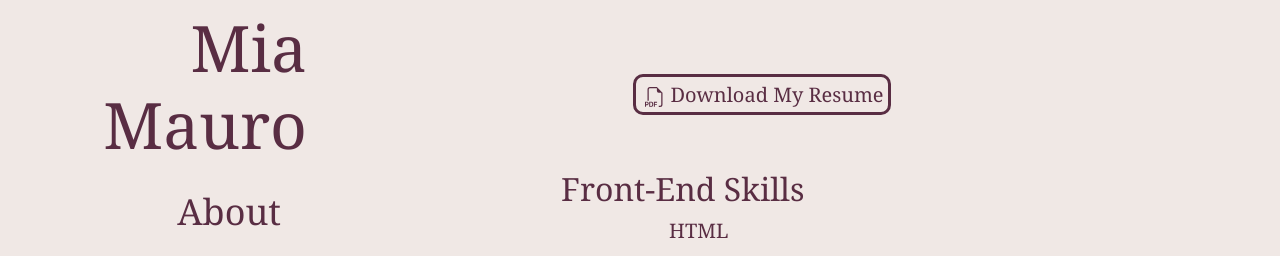
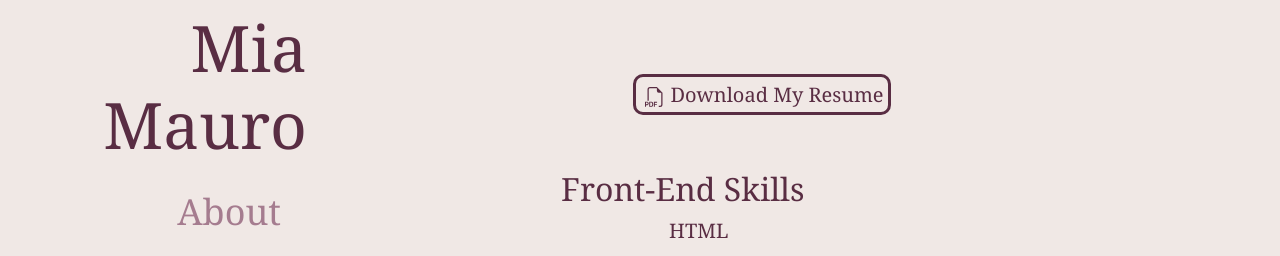
Before and after one commit to miamauro/react-portfolio, a React (Create React App) app: page /react-portfolio/resume in a window 1280 px wide. Shown: the top 256 px of the page. Built offline with nearby package versions, Linux system fonts and the light colour scheme.

Commit message:
fixed bug where home link was always highlighted as active

```diff
--- a/src/components/Nav/Nav.js
+++ b/src/components/Nav/Nav.js
@@ -6,7 +6,7 @@ function Nav() {
   return (
     <ul className="nav flex-column">
       <li className="nav-link">
-        <NavLink to="/react-portfolio" className="navOpts">
+        <NavLink to="/react-portfolio" className="navOpts" end>
           About
         </NavLink>
       </li>
```
